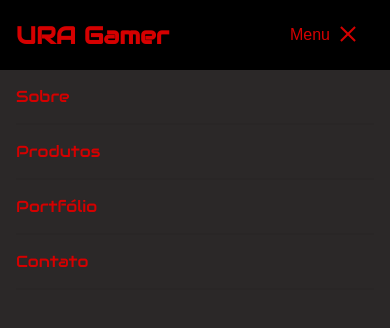
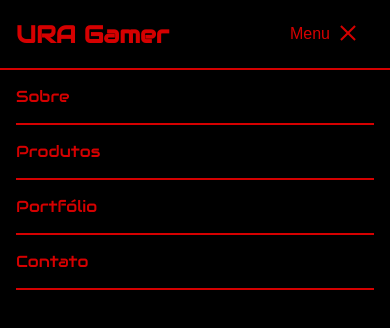
Before and after one commit to Gabriel-L-Santos/ura-gamer, a plain HTML site: page index.html in a window 390 px wide. Both pictures are taken after a click on the button "Menu". Drawn offline with Linux system fonts and the light colour scheme.

Commit message:
edit no html e css

```diff
--- a/assets/css/style.css
+++ b/assets/css/style.css
@@ -28,6 +28,7 @@ a:hover {
     align-items: center;
     justify-content: space-between;
     background: #000000;
+    border-bottom: 2px solid rgb(213, 0, 0);
 }
 
 #menu {
@@ -46,6 +47,8 @@ a:hover {
     display: none;
 }
 
+/* MOBILE */
+
 @media (max-width: 600px) {
     #menu {
         display: block;
@@ -53,7 +56,7 @@ a:hover {
         width: 100%;
         top: 70px;
         right: 0px;
-        background: rgb(43, 40, 40);
+        background: rgb(0, 0, 0);
         transition: .6s;
         z-index: 1000;
         height: 0px;
@@ -65,13 +68,13 @@ a:hover {
         height: calc(100vh - 70px);
         visibility: visible;
         overflow-y: auto;
-        background: rgb(43, 40, 40);
+        background: rgb(0, 0, 0);
     }
 
     #menu a {
         padding: 1rem 0;
         margin: 0 1rem;
-        border-bottom: 2px solid rgba(0, 0, 0, .05);
+        border-bottom: 2px solid rgb(213, 0, 0);
     }
 
     #btn-mobile {
--- a/index.html
+++ b/index.html
@@ -11,7 +11,7 @@
 </head>
 <body>
     <header id="header">
-        <a id="logo" href="">URA Gamer</a>
+        <a id="logo" href="index.html">URA Gamer</a>
         <nav id="nav">
             <button aria-label="Abrir Menu" id="btn-mobile" aria-haspopup="true" aria-controls="menu" aria-expanded="false">Menu
               <span id="hamburger"></span>
```
